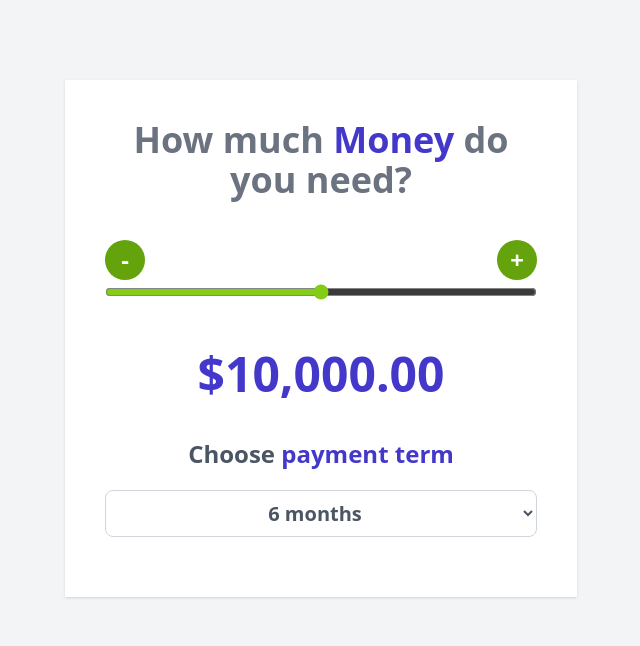
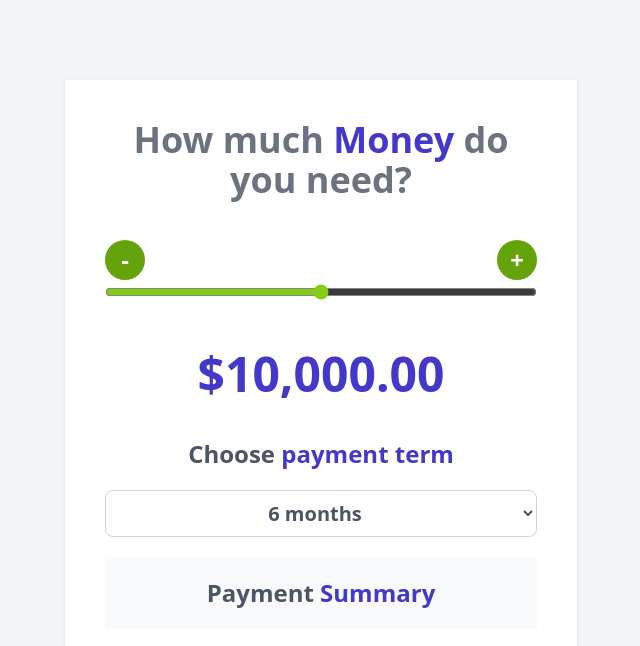
Before and after one commit to EsteMaeLeo/loan_quote_vue, a Vue app: page / in a window 1280 px wide. Shown: the top 646 px of the page, without its empty margins (319-959 px from the left). Built offline with nearby package versions, Linux system fonts and the light colour scheme.

Commit message:
new changes

```diff
--- a/src/App.vue
+++ b/src/App.vue
@@ -94,7 +94,11 @@ console.log(state.quantity);
     <option value="24">24 months</option>
   </select>
 
-  <div class="my-5 space-y-3 "></div>
+  <div class="my-5 space-y-3 bg-gray-50 p-5">
+    <h2 className="text-2xl font-extrabold text-gray-600 text-center">
+      Payment <span className="text-indigo-700">Summary</span>
+    </h2>
+  </div>
   </div>
 </template>
 
```
